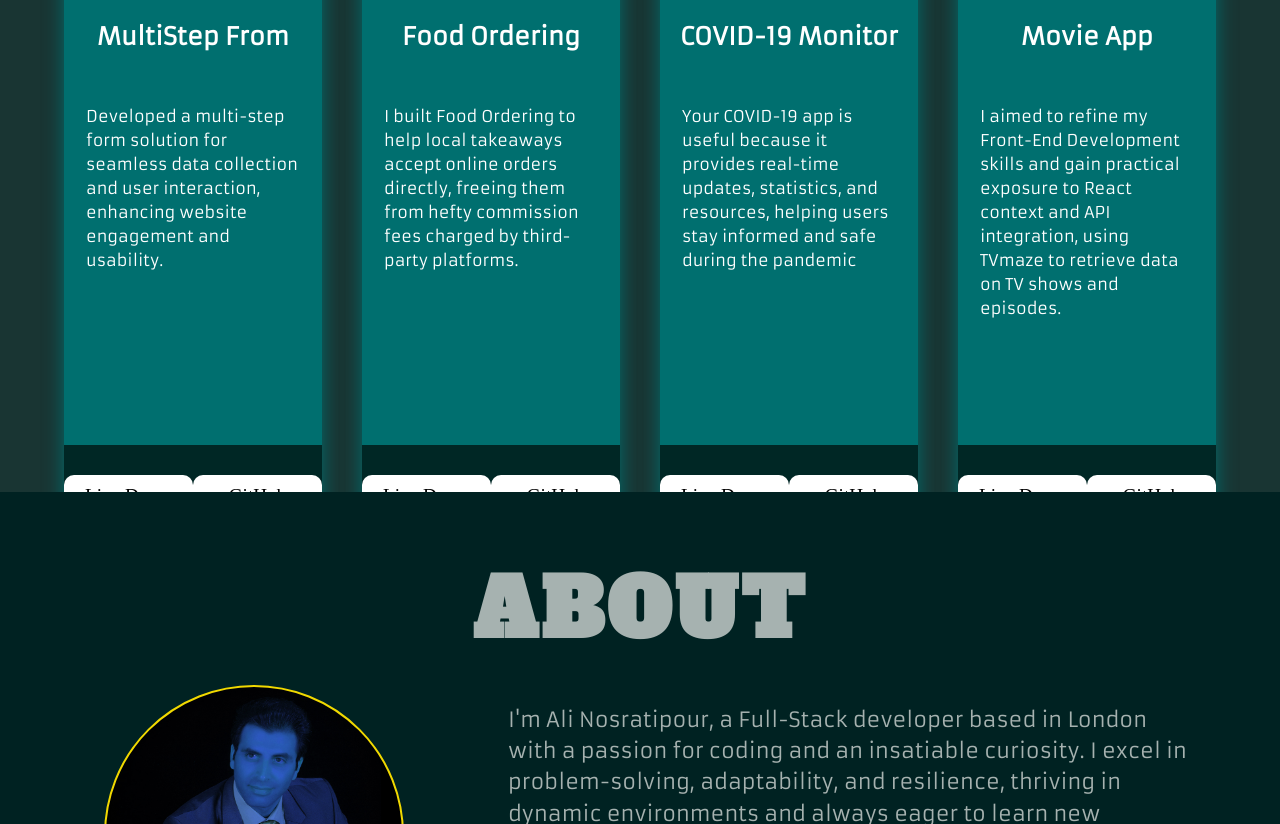
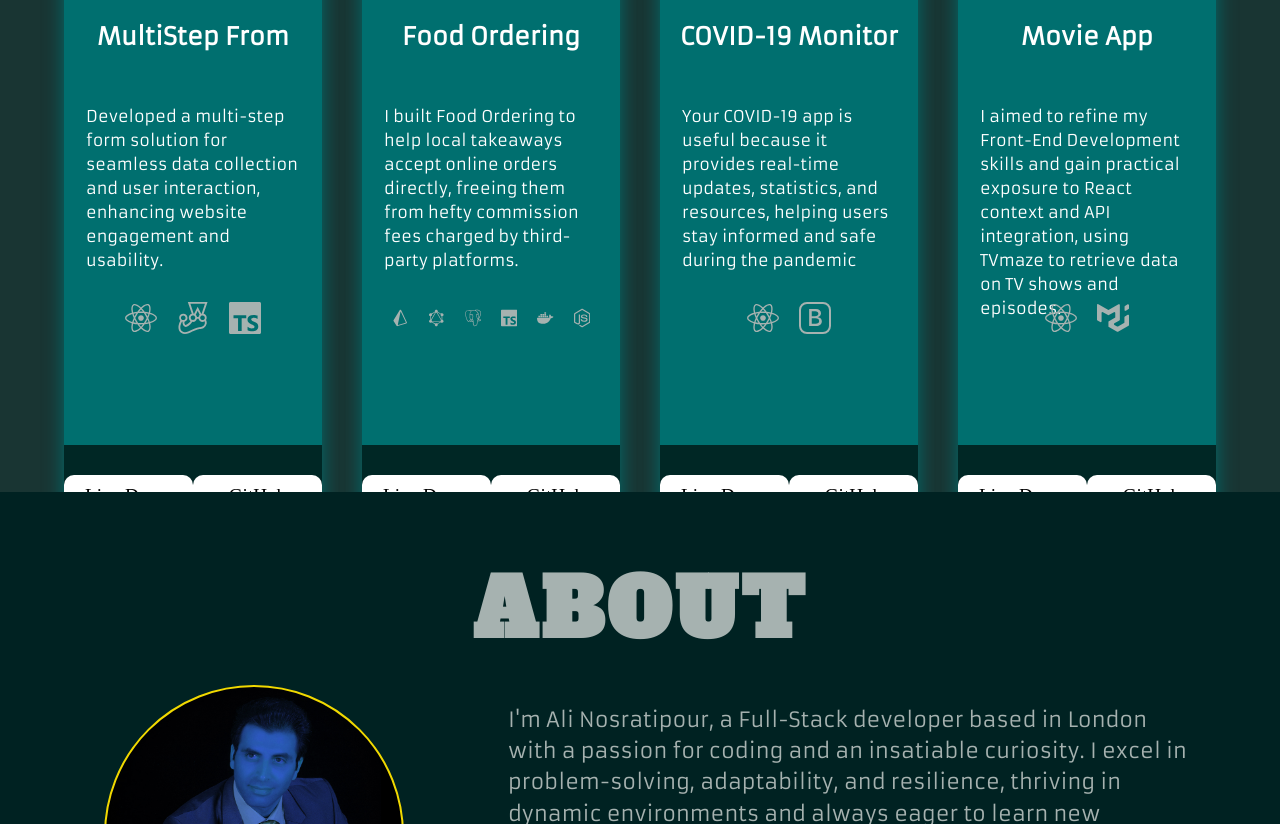
Before and after one commit to alinosratipour/PesonalProject, a React (Vite) app: page / in a window 1280 px wide. Shown: the part 1908-2732 px from the top of the page. Built offline with nearby package versions, Linux system fonts and the light colour scheme; no server answers; a web font is replaced by a local one.

Commit message:
add icon to cards

```diff
--- a/src/components/NavBar/NavBar.scss
+++ b/src/components/NavBar/NavBar.scss
@@ -14,7 +14,6 @@ body {
 .nav-link::after {
   content: "";
   height: 2px;
-  width: 0%;
   background-color: rgb(64, 186, 217);
   display: block;
   opacity: 0;
@@ -26,7 +25,6 @@ body {
 
 .nav-link:hover::after {
   opacity: 1;
-  width: 100%;
   transform: scaleX(1);
 }
 
--- a/src/components/Portfolio/Portfolio.scss
+++ b/src/components/Portfolio/Portfolio.scss
@@ -15,6 +15,21 @@
     text-align: center;
     margin-top: 3px;
   }
+}
+.icon-Container {
+  font-size: 2rem;
+  width: 100%;
+  margin-top: 90px;
+  padding: 20px;
+  display: flex;
+  justify-content: center;
+  align-items: center;
+  gap: 20px;
+  color: var(--about-font);
+  text-align: center;
+}
+.description{
+  max-height: 100px;
 }
 
 //button
--- a/src/components/Portfolio/Portfolio.tsx
+++ b/src/components/Portfolio/Portfolio.tsx
@@ -1,18 +1,17 @@
-import React, { useState } from "react";
-import Modal from "../UILibrary/Modal/Modal";
+import React from "react";
+import { SiJest } from "react-icons/si";
+import { FaReact } from "react-icons/fa";
+import { SiTypescript } from "react-icons/si";
+import { SiPrisma } from "react-icons/si";
+import { GrGraphQl } from "react-icons/gr";
+import { SiPostgresql } from "react-icons/si";
+import { BsBootstrap } from "react-icons/bs";
+import { SiMui } from "react-icons/si";
+import { SiDocker } from "react-icons/si";
+import { FaNodeJs } from "react-icons/fa6";
 import "./Portfolio.scss";
 
 const Portfolio = () => {
-  const [activeModal, setActiveModal] = useState<string | null>(null);
-
-  const openModal = (modalId: string) => {
-    setActiveModal(modalId);
-  };
-
-  const closeModal = () => {
-    setActiveModal(null);
-  };
-
   return (
     <section className="portfolio" id="portfolio">
       <h2 className="head-portfolio">PORTFOLIO</h2>
@@ -29,11 +28,17 @@ const Portfolio = () => {
             </div>
             <h2 className="Title">MultiStep From</h2>
             <div className="card-Content">
-              <p>
+              <p className="description">
                 Developed a multi-step form solution for seamless data
                 collection and user interaction, enhancing website engagement
                 and usability.
               </p>
+
+              <div className="icon-Container">
+                <FaReact />
+                <SiJest />
+                <SiTypescript />
+              </div>
             </div>
             <div className="card-Footer">
               <a
@@ -69,11 +74,20 @@ const Portfolio = () => {
             </div>
             <h2 className="Title">Food Ordering</h2>
             <div className="card-Content">
-              <p>
+              <p className="description">
                 I built Food Ordering to help local takeaways accept online
                 orders directly, freeing them from hefty commission fees charged
                 by third-party platforms.
               </p>
+
+              <div className="icon-Container">
+                <SiPrisma />
+                <GrGraphQl />
+                <SiPostgresql />
+                <SiTypescript />
+                <SiDocker />
+                <FaNodeJs />
+              </div>
             </div>
             <div className="card-Footer">
               <a
@@ -109,11 +123,16 @@ const Portfolio = () => {
             </div>
             <h2 className="Title">COVID-19 Monitor</h2>
             <div className="card-Content">
-              <p>
+              <p className="description">
                 Your COVID-19 app is useful because it provides real-time
                 updates, statistics, and resources, helping users stay informed
                 and safe during the pandemic
               </p>
+
+              <div className="icon-Container">
+                <FaReact />
+                <BsBootstrap />
+              </div>
             </div>
             <div className="card-Footer">
               <a
@@ -149,11 +168,16 @@ const Portfolio = () => {
             </div>
             <h2 className="Title">Movie App</h2>
             <div className="card-Content">
-              <p>
+              <p className="description">
                 I aimed to refine my Front-End Development skills and gain
                 practical exposure to React context and API integration, using
                 TVmaze to retrieve data on TV shows and episodes.
               </p>
+
+              <div className="icon-Container">
+                <FaReact />
+                <SiMui />
+              </div>
             </div>
             <div className="card-Footer">
               <a
```
